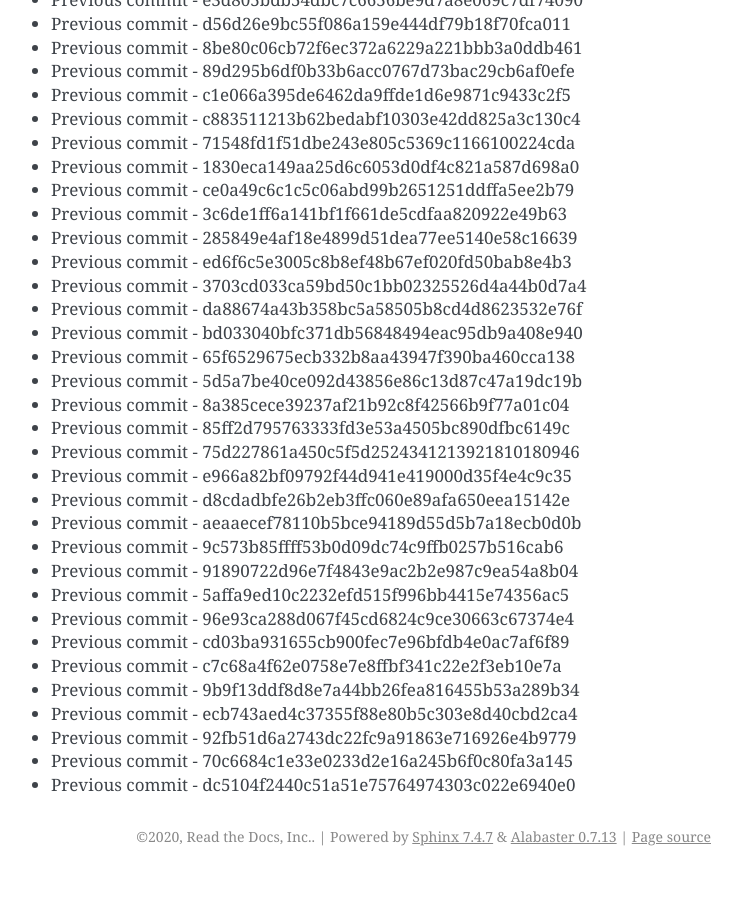
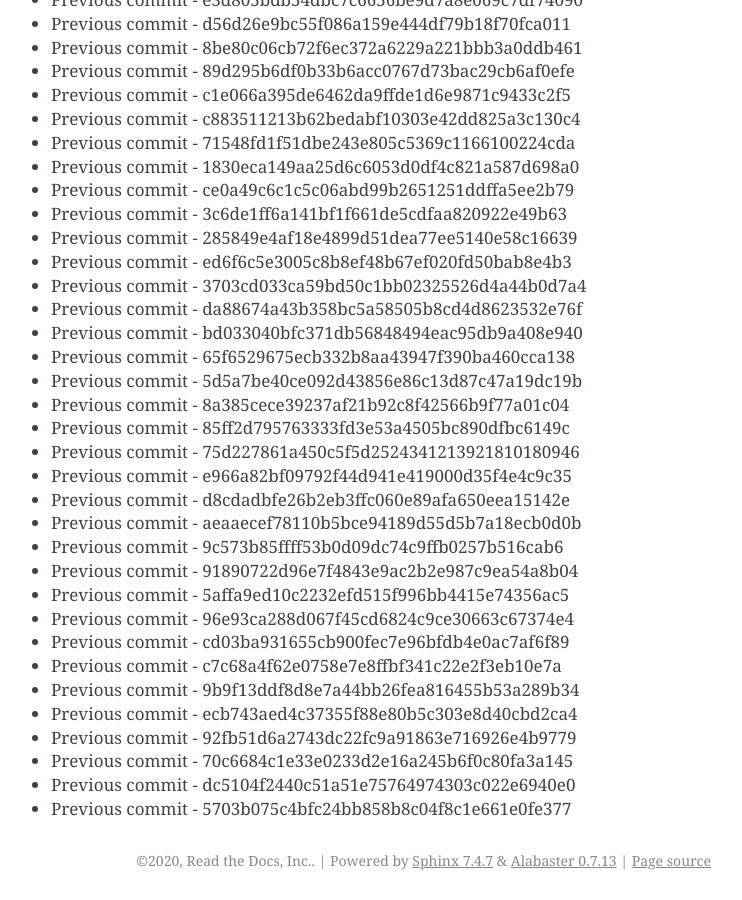
Before and after one commit to readthedocs/rtd-git-stresstest, a Sphinx documentation site: the page built from docs/updates.rst, in a window 1280 px wide and 900 px high, scrolled down 87300 px. Shown: the whole window, without its empty margins (399-1141 px from the left). Built offline with Sphinx 7.4.7, drawn with Linux system fonts in a browser that asks for light colours; before the commit the page ends 88176 px from its top, so only the background shows below that.

Commit message:
Generating commit from previous: 5703b075c4bfc24bb858b8c04f8c1e661e0fe377

```diff
--- a/docs/updates.rst
+++ b/docs/updates.rst
@@ -3700,3 +3700,4 @@ It can be tested for any performance characteristics.
 * Previous commit - 92fb51d6a2743dc22fc9a91863e716926e4b9779
 * Previous commit - 70c6684c1e33e0233d2e16a245b6f0c80fa3a145
 * Previous commit - dc5104f2440c51a51e75764974303c022e6940e0
+* Previous commit - 5703b075c4bfc24bb858b8c04f8c1e661e0fe377
```
